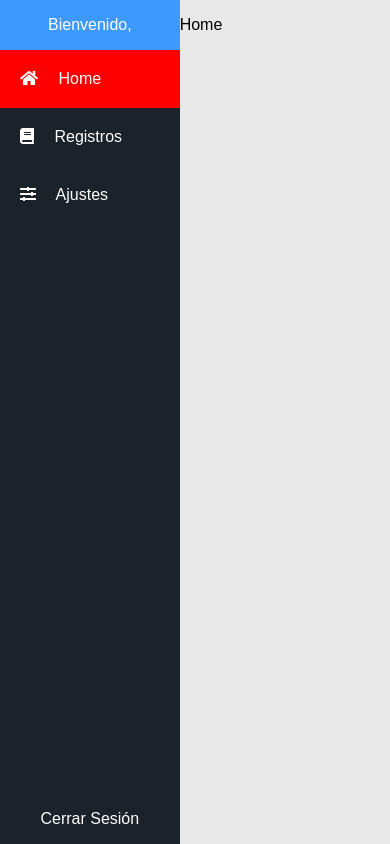
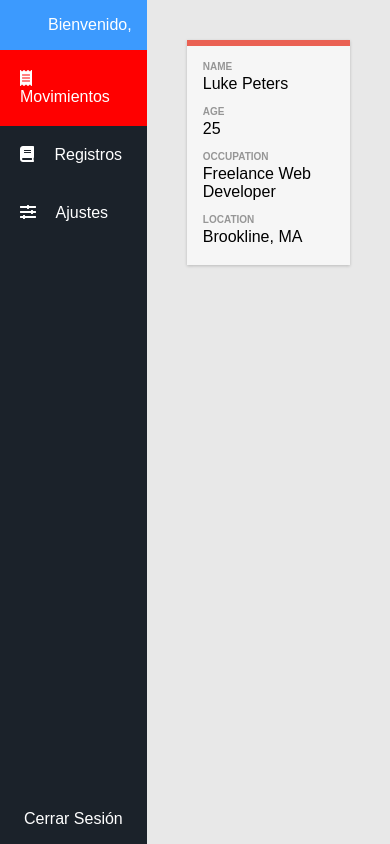
Before and after one commit to diegoemg996/dashboard, a React (Create React App) app: page /movimientos in a window 390 px wide. Before the commit this address led to /home. Built offline with nearby package versions, Linux system fonts and the light colour scheme.

Commit message:
tablas de productos agregada

```diff
--- a/public/index.html
+++ b/public/index.html
@@ -10,35 +10,14 @@
       content="Web site created using create-react-app"
     />
     <link rel="apple-touch-icon" href="%PUBLIC_URL%/logo192.png" />
-    <!--
-      manifest.json provides metadata used when your web app is installed on a
-      user's mobile device or desktop. See https://developers.google.com/web/fundamentals/web-app-manifest/
-    -->
     <link rel="manifest" href="%PUBLIC_URL%/manifest.json" />
-    <!--
-      Notice the use of %PUBLIC_URL% in the tags above.
-      It will be replaced with the URL of the `public` folder during the build.
-      Only files inside the `public` folder can be referenced from the HTML.
 
-      Unlike "/favicon.ico" or "favicon.ico", "%PUBLIC_URL%/favicon.ico" will
-      work correctly both with client-side routing and a non-root public URL.
-      Learn how to configure a non-root public URL by running `npm run build`.
-    -->
     <link rel="stylesheet" href="https://use.fontawesome.com/releases/v5.15.3/css/all.css" integrity="sha384-SZXxX4whJ79/gErwcOYf+zWLeJdY/qpuqC4cAa9rOGUstPomtqpuNWT9wdPEn2fk" crossorigin="anonymous">
-    <title>React App</title>
+    <title>Inventario</title>
   </head>
   <body>
     <noscript>You need to enable JavaScript to run this app.</noscript>
     <div id="root"></div>
-    <!--
-      This HTML file is a template.
-      If you open it directly in the browser, you will see an empty page.
 
-      You can add webfonts, meta tags, or analytics to this file.
-      The build step will place the bundled scripts into the <body> tag.
-
-      To begin the development, run `npm start` or `yarn start`.
-      To create a production bundle, use `npm run build` or `yarn build`.
-    -->
   </body>
 </html>
--- /dev/null
+++ b/src/components/TablaMovimientos.jsx
@@ -0,0 +1,41 @@
+import React from 'react'
+
+export const TablaMovimientos = () => {
+    return (
+        <div class="wrapper">
+
+            <div class="table">
+                <div class="row header">
+                    <div class="cell">
+                        Name
+                    </div>
+                    <div class="cell">
+                        Age
+                    </div>
+                    <div class="cell">
+                        Occupation
+                    </div>
+                    <div class="cell">
+                        Location
+                    </div>
+                </div>
+
+                <div class="row">
+                    <div class="cell" data-title="Name">
+                        Luke Peters
+                    </div>
+                    <div class="cell" data-title="Age">
+                        25
+                    </div>
+                    <div class="cell" data-title="Occupation">
+                        Freelance Web Developer
+                    </div>
+                    <div class="cell" data-title="Location">
+                        Brookline, MA
+                    </div>
+                </div>
+
+            </div>
+        </div>
+    )
+}
--- a/src/components/ui/Navbar.jsx
+++ b/src/components/ui/Navbar.jsx
@@ -24,16 +24,16 @@ export const Navbar = () => {
     return (
         <div className="navbar">
             <div className="container-titulo">
-                <p>Bienvenido, {!!usuario && usuario.nombre}</p>
+                <p><span>Bienvenido, </span>{!!usuario && usuario.nombre}</p>
             </div>
             <ul className="navbar-lista">
-                <li onClick={()=>handleRoute('home')}>
+                <li onClick={()=>handleRoute('movimientos')}>
                     <NavLink
                         exact
                         className="navbar-item"
-                        to="/home"
+                        to="/movimientos"
                         activeClassName="selected"
-                    ><i className="fas fa-home nav-icon"></i> Home
+                    ><i className="fas fa-receipt nav-icon"></i> Movimientos
                     </NavLink>
                 </li>
                 <li onClick={()=>handleRoute('registros')}>
--- a/src/pages/Home.jsx
+++ /dev/null
@@ -1,9 +0,0 @@
-import React from 'react'
-
-export const Home = () => {
-    return (
-        <div>
-            <p>Home</p>
-        </div>
-    )
-}
--- /dev/null
+++ b/src/pages/Movimientos.jsx
@@ -0,0 +1,10 @@
+import React from 'react'
+import { TablaMovimientos } from '../components/TablaMovimientos'
+
+export const Movimientos = () => {
+    return (
+        <div>
+            <TablaMovimientos/>
+        </div>
+    )
+}
--- a/src/router/AppRouter.jsx
+++ b/src/router/AppRouter.jsx
@@ -18,7 +18,7 @@ import { DashboardRoute } from "./DashboardRoute";
       const usuario = JSON.parse(localStorage.getItem('usuario'));
 
       !!usuario && actualizarSesion(usuario);
-    }, [actualizarSesion])
+    }, [])
 
     return (
       <Router>
--- a/src/router/DashboardRoute.jsx
+++ b/src/router/DashboardRoute.jsx
@@ -6,7 +6,7 @@ import {
 } from "react-router-dom";
 import { Navbar } from "../components/ui/Navbar";
 import { Ajustes } from "../pages/Ajustes";
-import { Home } from "../pages/Home";
+import { Movimientos } from "../pages/Movimientos";
 import { Registros } from "../pages/Registros";
 
 export const DashboardRoute = () => {
@@ -14,8 +14,8 @@ export const DashboardRoute = () => {
         <div className="router-container">
           <Navbar/>
           <Switch>
-            <Route path="/home">
-              <Home />
+            <Route path="/movimientos">
+              <Movimientos />
             </Route>
             <Route path="/registros">
               <Registros />
@@ -23,7 +23,7 @@ export const DashboardRoute = () => {
             <Route path="/ajustes">
               <Ajustes />
             </Route>
-            <Redirect to="/home"/>
+            <Redirect to="/movimientos"/>
 
           </Switch>
         </div>
--- a/src/styles/styles.css
+++ b/src/styles/styles.css
@@ -31,6 +31,7 @@ body {
     color: white;
     text-align: center;
     margin: 0;
+    text-transform: capitalize;
 }
 
 .navbar-lista{
@@ -200,3 +201,80 @@ body {
       transform: rotate(360deg);
     }
   }
+
+
+/*Tabla movimientos*/
+.wrapper {
+    margin: 0 auto;
+    padding: 40px;
+    max-width: 800px;
+  }
+
+  .table {
+    margin: 0 0 40px 0;
+    width: 100%;
+    box-shadow: 0 1px 3px rgba(0, 0, 0, 0.2);
+    display: table;
+  }
+  @media screen and (max-width: 580px) {
+    .table {
+      display: block;
+    }
+  }
+
+  .row {
+    display: table-row;
+    background: #f6f6f6;
+  }
+  .row:nth-of-type(odd) {
+    background: #e9e9e9;
+  }
+  .row.header {
+    font-weight: 900;
+    color: #ffffff;
+    background: #ea6153;
+  }
+  .row.green {
+    background: #27ae60;
+  }
+  .row.blue {
+    background: #2980b9;
+  }
+  @media screen and (max-width: 580px) {
+    .row {
+      padding: 14px 0 7px;
+      display: block;
+    }
+    .row.header {
+      padding: 0;
+      height: 6px;
+    }
+    .row.header .cell {
+      display: none;
+    }
+    .row .cell {
+      margin-bottom: 10px;
+    }
+    .row .cell:before {
+      margin-bottom: 3px;
+      content: attr(data-title);
+      min-width: 98px;
+      font-size: 10px;
+      line-height: 10px;
+      font-weight: bold;
+      text-transform: uppercase;
+      color: #969696;
+      display: block;
+    }
+  }
+
+  .cell {
+    padding: 6px 12px;
+    display: table-cell;
+  }
+  @media screen and (max-width: 580px) {
+    .cell {
+      padding: 2px 16px;
+      display: block;
+    }
+  }
```
